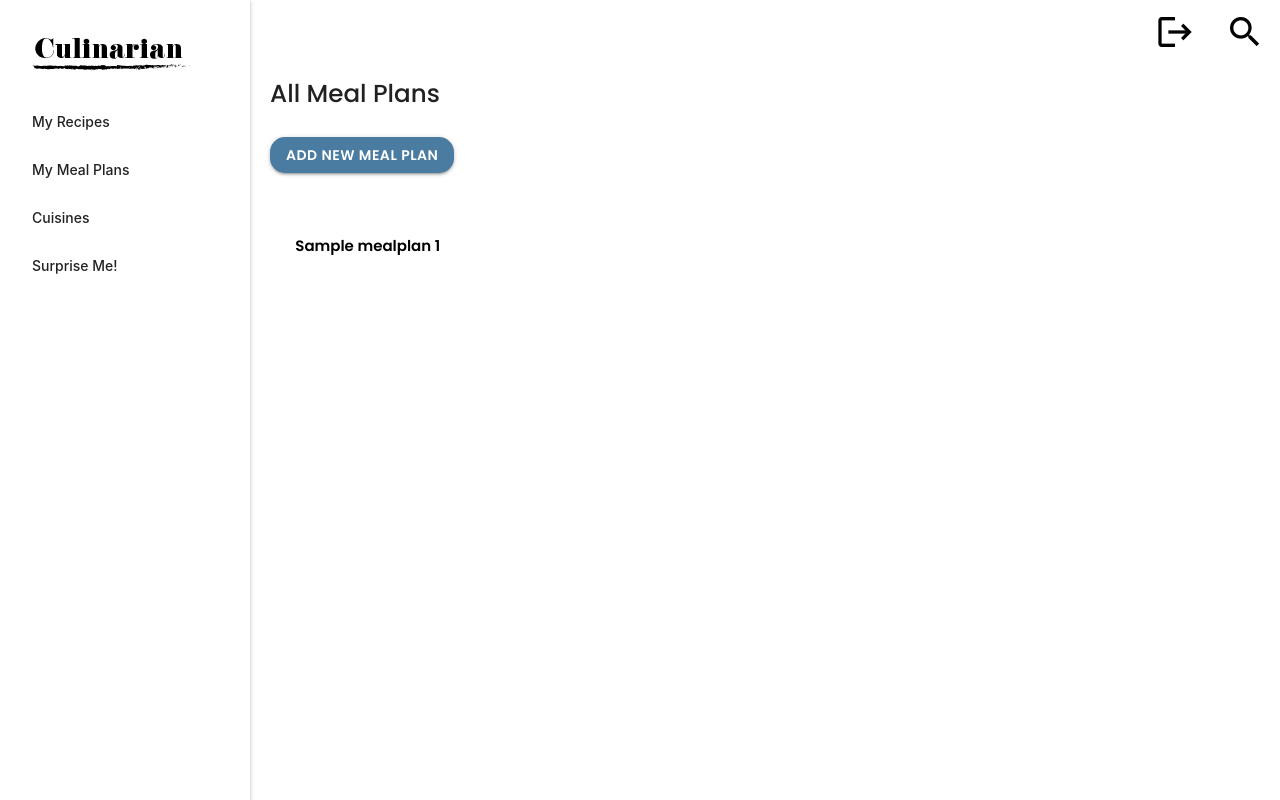
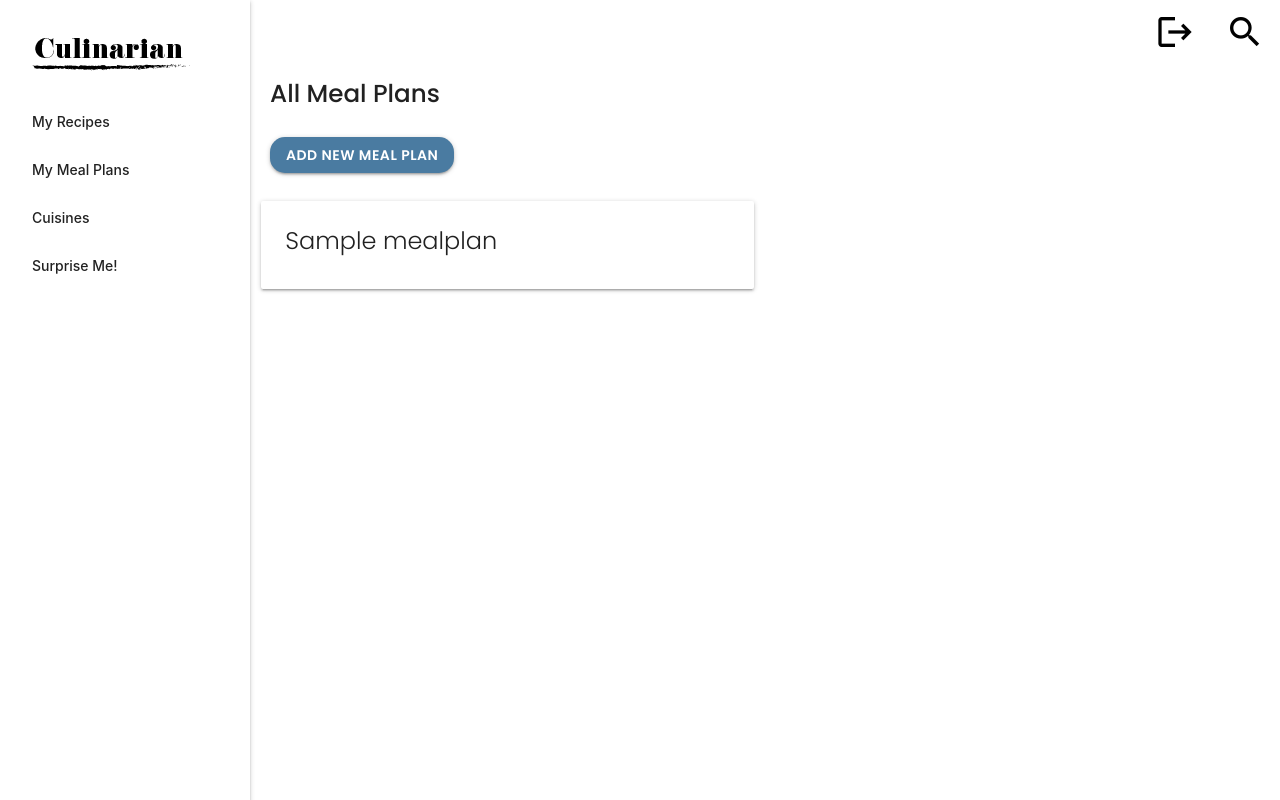
Before and after one commit to tungolra/project-3, a Django app: page /meal-plans/ in a window 1280 px wide. Run offline with Django 4.2, Linux system fonts and the light colour scheme; a user stored in the database is signed in; tables that the repository leaves empty hold one stand-in row (values such as "Sample post").

Commit message:
change card style meal-plan index

```diff
--- a/djangorecipes/main_app/static/style2.css
+++ b/djangorecipes/main_app/static/style2.css
@@ -343,7 +343,9 @@ h4 > .cust-text {
   display: none;
   color: black;
 }
+.meal-plan-title {
 
+}
 @media only screen and (max-width: 650px) {
   .nutrition-content {
     height: 90px;
--- a/djangorecipes/main_app/templates/meal_plans/index.html
+++ b/djangorecipes/main_app/templates/meal_plans/index.html
@@ -15,27 +15,17 @@
   </div>
   <div class="row">
     <div class="col s12 m6">
-    <div class="card z-depth-0">
+      <div class="card">
         <div class="card-content">
-        <div>
             <a href="{% url 'meal_plan_detail' plan.id %}"
-            ><div class="meal-plan-title">
-              {{plan.title}} <span>{{plan.id}}</span>
+              ><div class="card-title activator grey-text text-darken-4">
+                {{plan.title}}
               </div>
             </a>
           </div>
-        <!-- <div class="meal-plan-imgs">
-          <img class="meal-plan-imgs" src="https://i.imgur.com/btbBlMF.jpeg" />
-        </div> -->
-
-
-
-
         </div>
       </div>
-    <!-- <div class="brush-underline">
-    <img src="{% static 'images/underline.png'%}" />
-</div> -->
+
       <br />
       {% endfor %} {% endblock %}
     </div>
```
Lines whose indentation alone changed are shown as unchanged.
